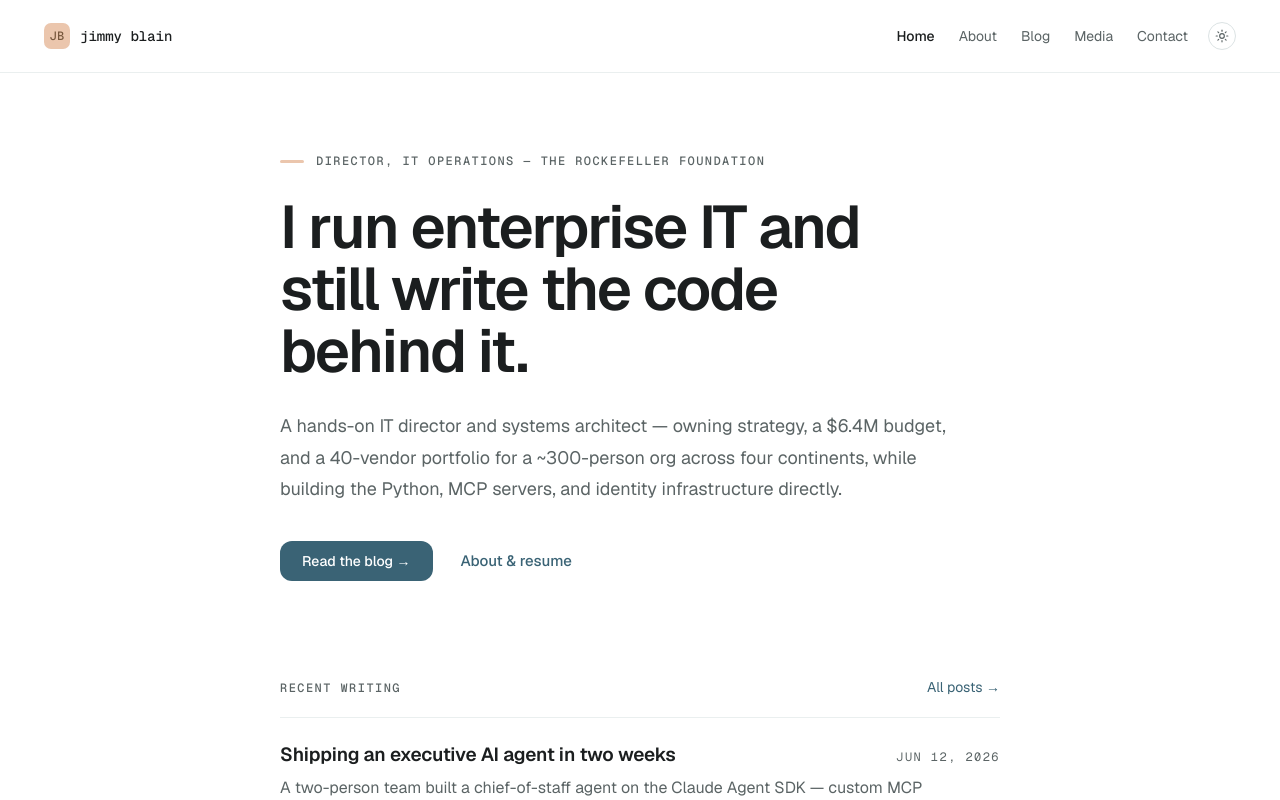
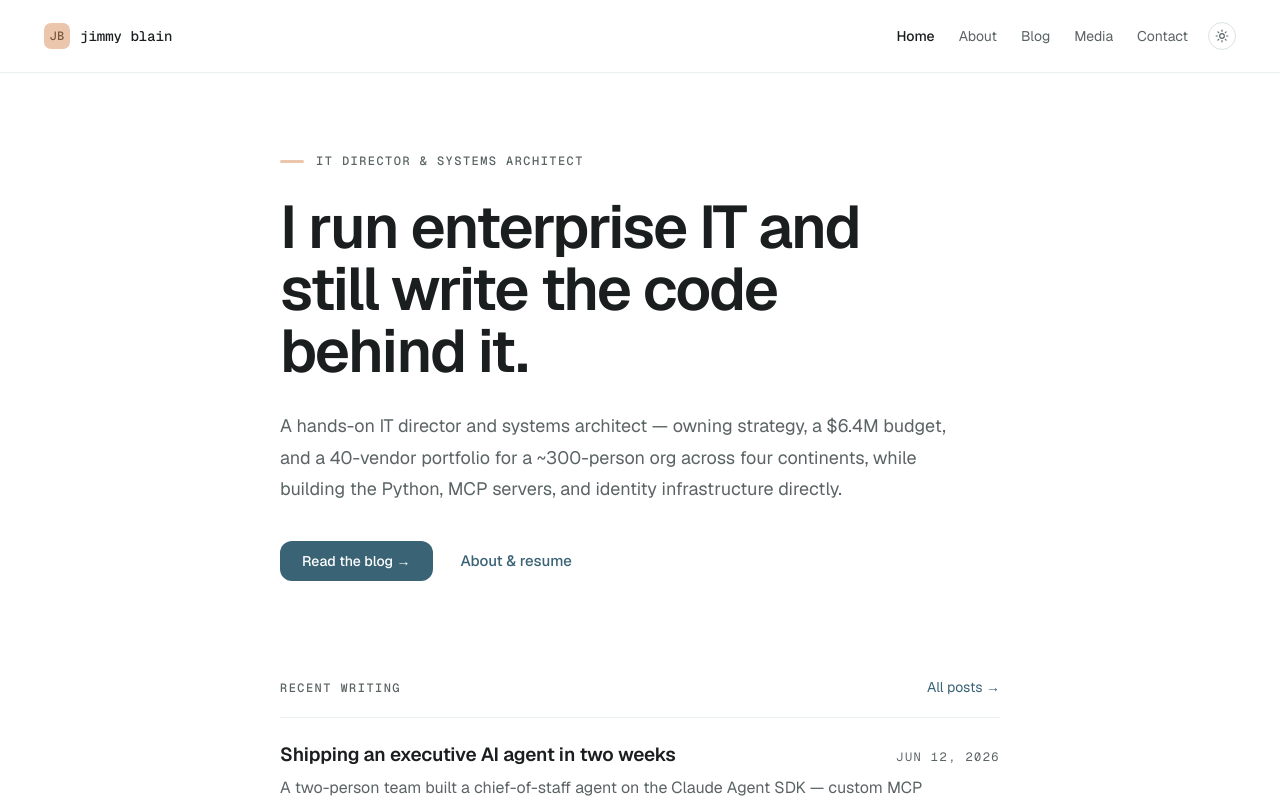
Before and after one commit to jimmyblain/personal-website, a Next.js app: page / in a window 1280 px wide. Shown: the top 800 px of the page. Built offline with nearby package versions, Linux system fonts and the light colour scheme.

Commit message:
Change the headline to be more general

```diff
--- a/app/page.tsx
+++ b/app/page.tsx
@@ -11,7 +11,7 @@ export default function HomePage() {
       <div className="flex items-center gap-3">
         <span aria-hidden className="h-[3px] w-6 rounded-full bg-warm-accent" />
         <p className="mono-label text-muted-foreground">
-          Director, IT Operations — The Rockefeller Foundation
+          IT Director & Systems Architect
         </p>
       </div>
 
```
